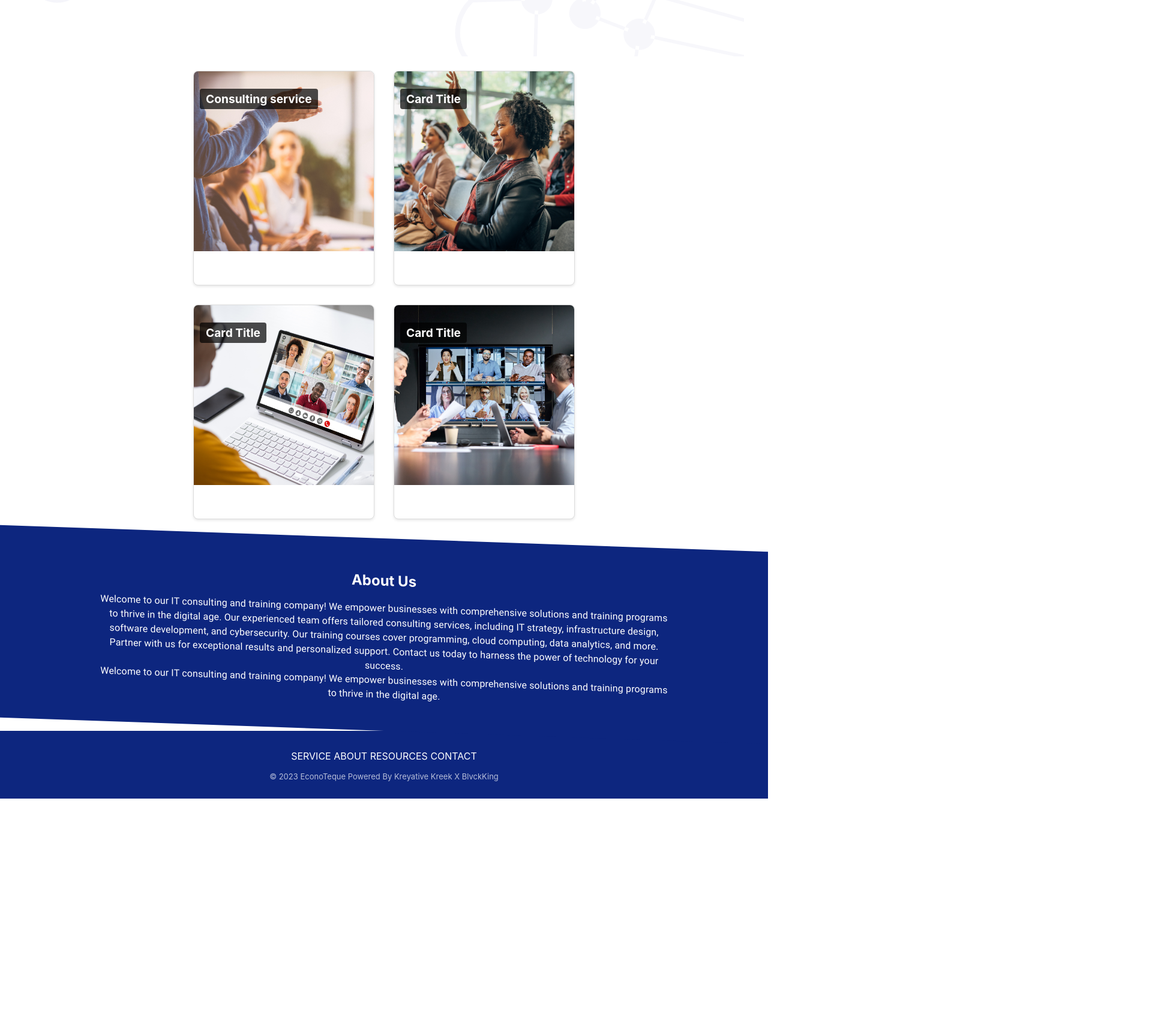
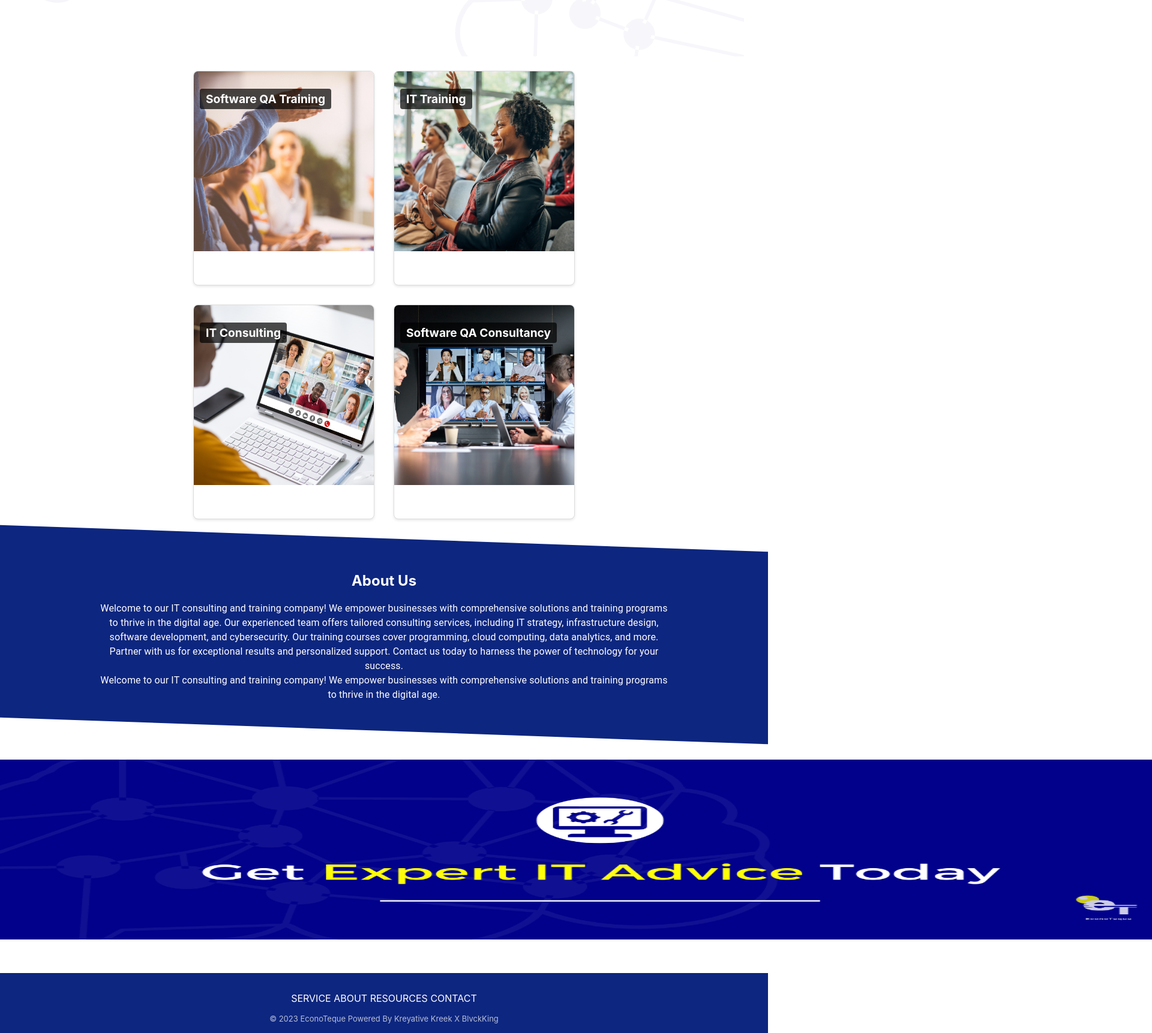
Before and after one commit to kgauzampe/econo, a React (Create React App) app: page / in a window 1280 px wide. Shown: the part 1074-2797 px from the top of the page at 60% size, 1920 px wide, since content can reach past the window. Before the commit the page ends 2406 px from the top, so only its background shows below. Built offline with nearby package versions, Linux system fonts and the light colour scheme.

Commit message:
Banners added

```diff
--- a/package.json
+++ b/package.json
@@ -13,6 +13,8 @@
     "react-dom": "^18.2.0",
     "react-router-dom": "^6.14.2",
     "react-scripts": "5.0.1",
+    "react-slick": "^0.29.0",
+    "slick-carousel": "^1.8.1",
     "web-vitals": "^2.1.4"
   },
   "scripts": {
--- a/src/Components/About-Banner/Banner.css
+++ b/src/Components/About-Banner/Banner.css
@@ -13,6 +13,7 @@
     max-width: 960px;
     margin: 0 auto;
     padding: 1em;
+    transform: skewY(-2deg);
   }
 
   @media (max-width: 768px) {
--- a/src/Components/Home/home.css
+++ b/src/Components/Home/home.css
@@ -23,9 +23,14 @@
      padding-top: 10em;
   }
   .homeBtn{
-    color: #FFFF00 !important;
+    /* color: #FFFF00 ; */
+    background-color: #FFFF00;
     /* color: #0D267F; */
 
+  }
+  .css-sghohy-MuiButtonBase-root-MuiButton-root {
+    background-color: #FFFF00 !important;
+    color: black !important;
   }
   .card1{
     width: 3em;
@@ -44,3 +49,9 @@
   padding-bottom: 2em;
 
   }
+  .banner-image2{
+    padding-top: 2em;
+    padding-bottom: 2em;
+    width: 2000px;
+    height: 300px;
+  }
--- a/src/Components/Home/home.js
+++ b/src/Components/Home/home.js
@@ -16,6 +16,7 @@ import Card2 from "../Card2/card2";
 import Card3 from "../Card3/card3";
 import Card4 from "../Card4/card4";
 import BannerImg from '../../Images/1.png'
+import BannerImg2 from '../../Images/Banner 2.png'
 import Banner from "../About-Banner/Banner";
 
 const bull = (
@@ -56,28 +57,28 @@ return (
             <div className="about-cards">
                 <div className="card1">
                     <Card1
-                        title="Consulting service"
+                        title="Software QA Training"
                         // content="This is the content of the card. You can add more details here."
                         imageUrl="path_to_image.jpg"
                     />
                 </div>
                 <div className="card2">
                     <Card2
-                        title="Card Title"
+                        title="IT Training"
                         // content="This is the content of the card. You can add more details here."
                         imageUrl="path_to_image.jpg"
                     />
                 </div>
                 <div className="card3">
                     <Card3
-                        title="Card Title"
+                        title="IT Consulting"
                         // content="This is the content of the card. You can add more details here."
                         imageUrl="path_to_image.jpg"
                     />
                 </div>
                 <div className="card4">
                     <Card4
-                        title="Card Title"
+                        title="Software QA Consultancy"
                         // content="This is the content of the card. You can add more details here."
                         imageUrl="path_to_image.jpg"
                     />
@@ -87,6 +88,11 @@ return (
         <div className="abtBanner">
             <Banner/>
         </div>
+        <div className="getB">
+    <Typography variant="h5" component="h5" >
+    <img src={BannerImg2} alt="Card" className="banner-image2" />
+    </Typography>
+    </div>
     </div>
 <Footer/>
 </div>
--- a/src/Components/Navigation/Navigation/Nav.css
+++ b/src/Components/Navigation/Navigation/Nav.css
@@ -1,10 +1,14 @@
 /* Navbar.css */
+
+/* Your CSS */
+
+/* Your CSS */
 
 .navbar {
   display: flex;
   justify-content: space-between;
   align-items: center;
-    background-color:white;
+  background-color: white;
   color: #333;
   padding: 0.5rem;
 }
@@ -15,8 +19,25 @@
 
 .nav-items {
   display: flex;
-    position: relative;
-    align-items: end;
+  align-items: flex-end; /* Vertically aligns the .nav-items to the bottom */
+}
+
+.nav-links {
+  display: flex;
+  align-items: center; /* Vertically centers the links within the .nav-links container */
+}
+
+.nav-link {
+  margin: 0 0.5rem; /* Adjust spacing between links */
+  text-decoration: none;
+  color: #333;
+}
+
+/* Move the .nav-links to the right */
+.nav-links {
+  margin-left: auto;
+  display: flex;
+  align-items: flex-end;
 }
 
   .nav-items a {
```
Also changed, not shown: src/Components/Card-Carousel/Carousel.css (added, +7 -0 lines), src/Components/Card-Carousel/Carousel.js (added, +39 -0 lines), src/Images/Banner 2.png (added), 1 other file (tests, documents, lock files or other folders). Lines whose indentation alone changed are shown as unchanged.
